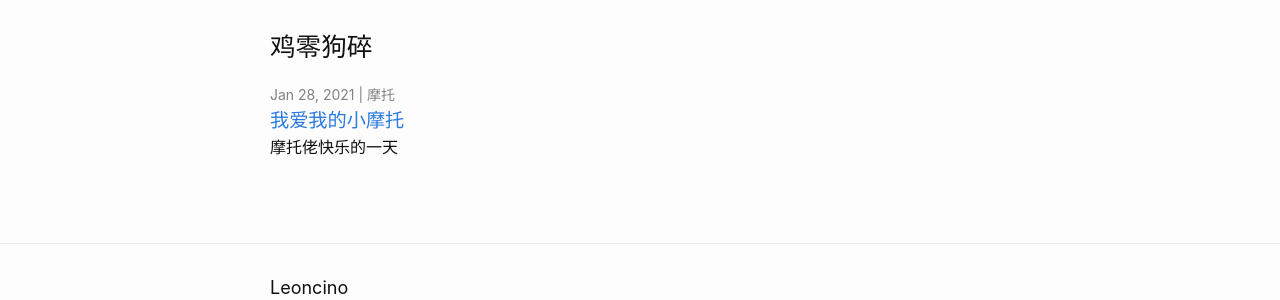
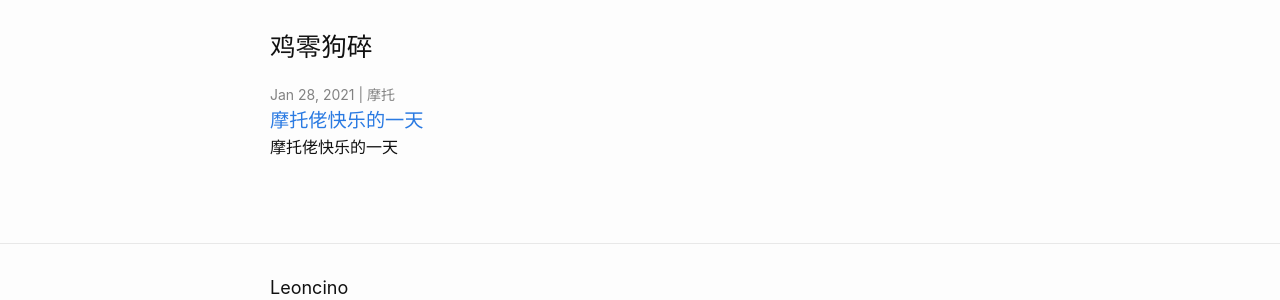
Before and after one commit to butflame/butflame.github.io, a Jekyll site: the page built from index.md, in a window 1280 px wide. Shown: the part 495-795 px from the top of the page. Built offline with Jekyll 4.4.1, drawn with Linux system fonts in a browser that asks for light colours.

Commit message:
fix title

```diff
--- a/_posts/2021-01-28-happy-day-with-leoncino.md
+++ b/_posts/2021-01-28-happy-day-with-leoncino.md
@@ -1,6 +1,6 @@
 ---
 layout: post
-title:  "我爱我的小摩托"
+title:  "摩托佬快乐的一天"
 category: life
 date: 2021-01-28 11:46:00 +0800
 tag: 摩托
```
